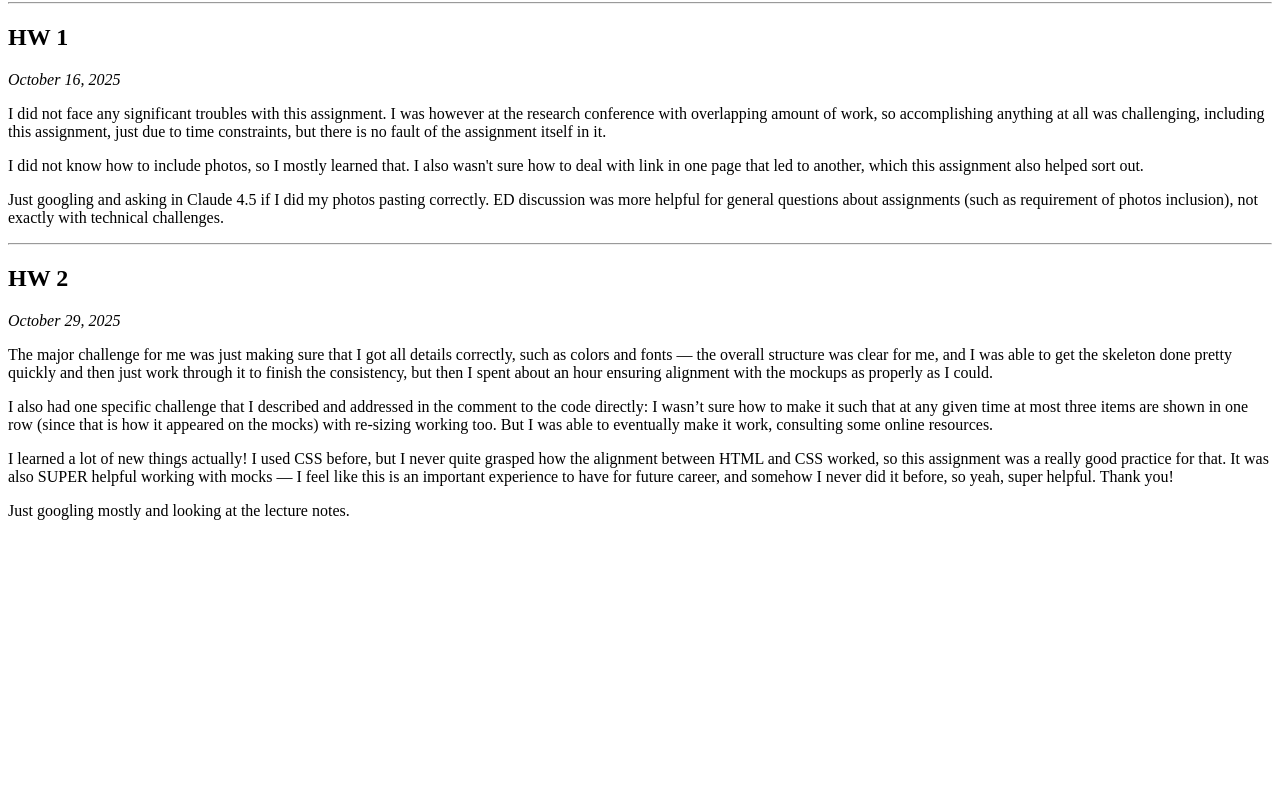
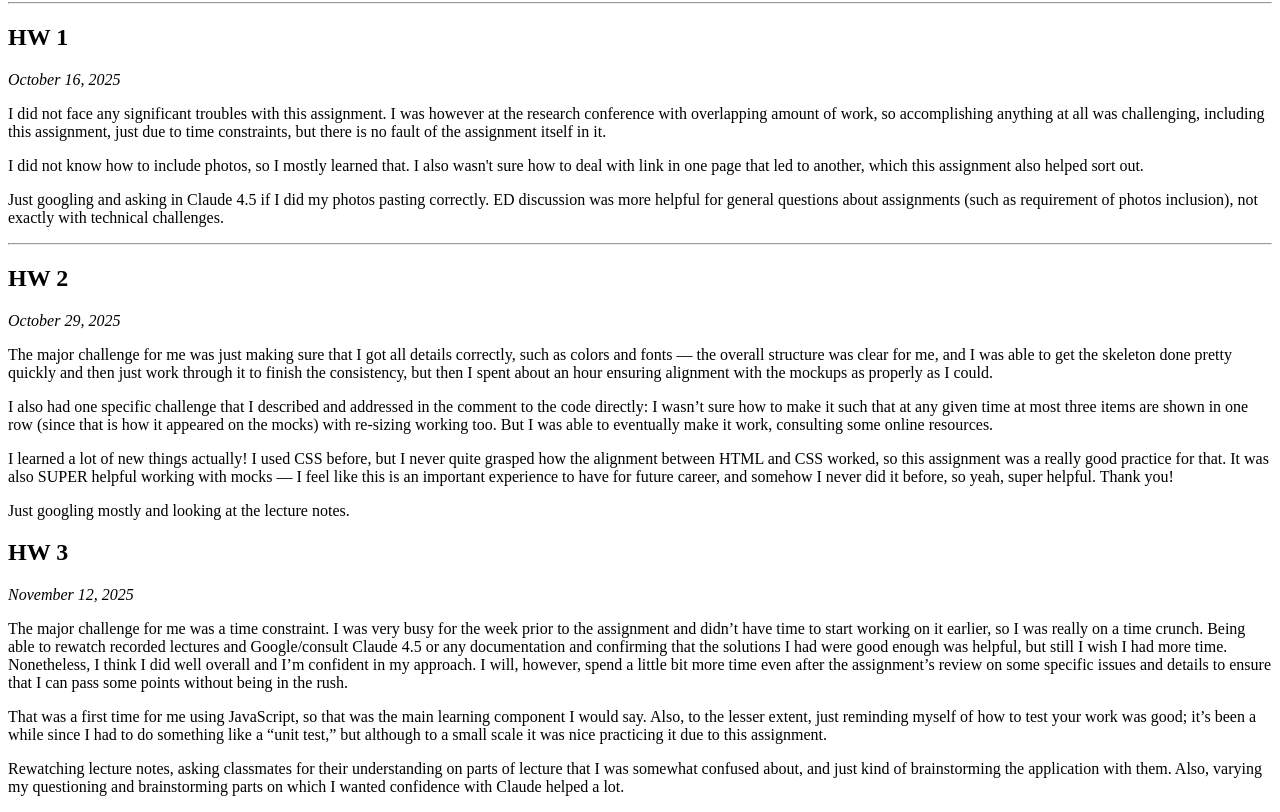
Before and after one commit to AlinaHyk/AlinaHyk.github.io, a plain HTML site: page blog.html in a window 1280 px wide. Shown: the part 104-916 px from the top of the page. Before the commit the page ends 800 px from the top, so only its background shows below. Drawn offline with Linux system fonts and the light colour scheme.

Commit message:
Update blog.html with Assigmant 3 blog post

```diff
--- a/blog.html
+++ b/blog.html
@@ -12,7 +12,6 @@
 
     <hr>
 
-    <!-- Week 1 -->
     <article>
         <h2>HW 1</h2>
         <p><em>October 16, 2025</em></p>
@@ -26,7 +25,6 @@
 
     <hr>
 
-    <!-- Week 2 -->
     <article>
         <h2>HW 2</h2>
         <p><em>October 29, 2025</em></p>
@@ -38,6 +36,14 @@
         <p>Just googling mostly and looking at the lecture notes.</p>
     </article>
 
+     <article>
+        <h2>HW 3</h2>
+        <p><em>November 12, 2025</em></p>
+        <p> The major challenge for me was a time constraint. I was very busy for the week prior to the assignment and didn’t have time to start working on it earlier, so I was really on a time crunch. Being able to rewatch recorded lectures and Google/consult Claude 4.5 or any documentation and confirming that the solutions I had were good enough was helpful, but still I wish I had more time. Nonetheless, I think I did well overall and I’m confident in my approach. I will, however, spend a little bit more time even after the assignment’s review on some specific issues and details to ensure that I can pass some points without being in the rush. </p>
+        <p> That was a first time for me using JavaScript, so that was the main learning component I would say. Also, to the lesser extent, just reminding myself of how to test your work was good; it’s been a while since I had to do something like a “unit test,” but although to a small scale it was nice practicing it due to this assignment. </p>
+        <p> Rewatching lecture notes, asking classmates for their understanding on parts of lecture that I was somewhat confused about, and just kind of brainstorming the application with them. Also, varying my questioning and brainstorming parts on which I wanted confidence with Claude helped a lot. </p>
+    </article>
+
 
 </body>
 </html>
```
